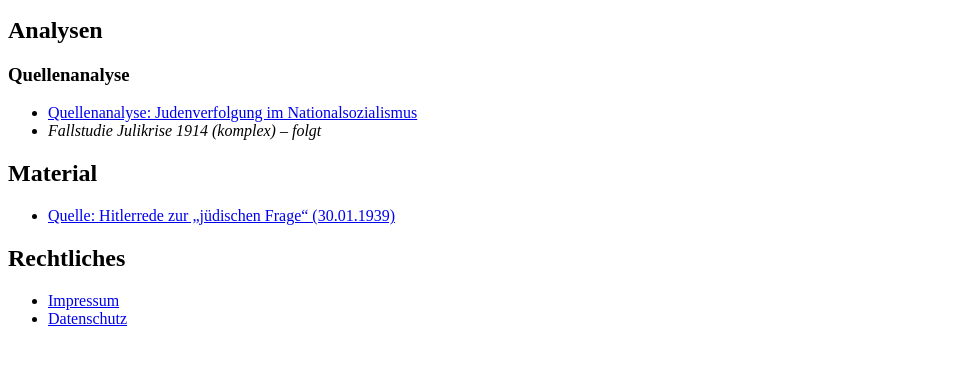
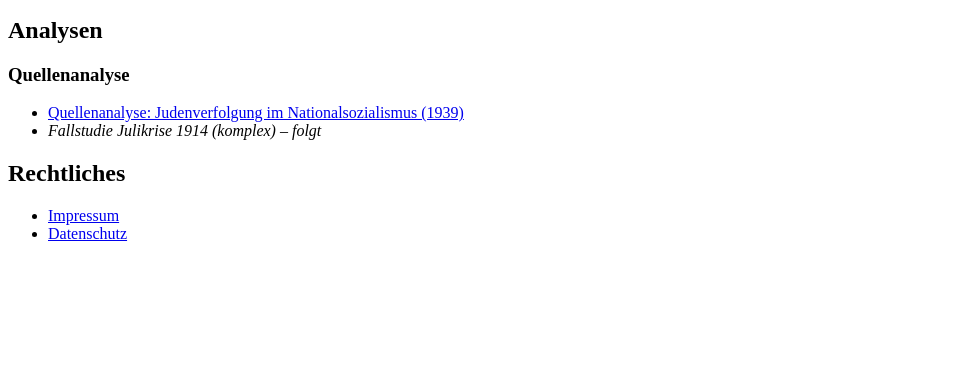
Before and after one commit to HerrEhrhardtCJD/Geschichte-Lernen, a plain HTML site: page index.html in a window 1280 px wide. Shown: the part 101-466 px from the top of the page, without its empty margins (0-953 px from the left). Drawn offline with Linux system fonts and the light colour scheme.

Commit message:
Update index.html

```diff
--- a/index.html
+++ b/index.html
@@ -13,21 +13,16 @@
   <h2>Analysen</h2>
 
   <h3>Quellenanalyse</h3>
-  <ul>
-     <li> <a href="twine/quellenanalyse-judenverfolgung.html">
-      Quellenanalyse: Judenverfolgung im Nationalsozialismus
-    </a></li>
-    <li><em>Fallstudie Julikrise 1914 (komplex) – folgt</em></li>
-  </ul>
-
-  <h2>Material</h2>
-  <ul>
-    <li>
-  <a href="materialmaterial/Quelle_Hitlerrede_Juden.pdf">
-    Quelle: Hitlerrede zur „jüdischen Frage“ (30.01.1939)
-  </a>
-</li>
-
+<ul>
+  <li>
+    <a href="twine/quellenanalyse-judenverfolgung.html">
+      Quellenanalyse: Judenverfolgung im Nationalsozialismus (1939)
+    </a>
+  </li>
+  <li>
+    <em>Fallstudie Julikrise 1914 (komplex) – folgt</em>
+  </li>
+</ul>
   </ul>
 
   <h2>Rechtliches</h2>
```
